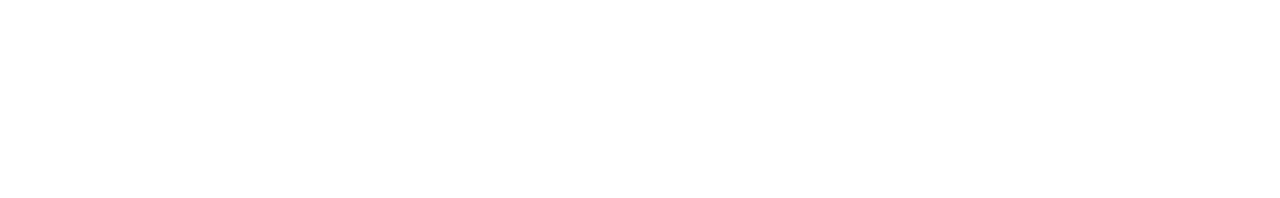
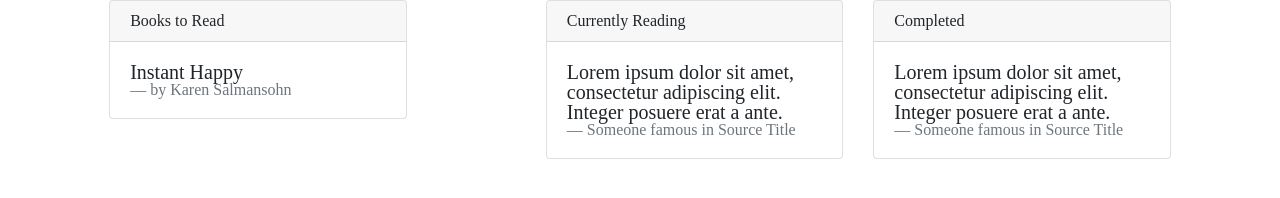
Before and after one commit to eanunez25/library, a plain HTML site: page index.html in a window 1280 px wide. Drawn offline with nearby package versions, Linux system fonts and the light colour scheme.

Commit message:
started on website layout

```diff
--- a/index.html
+++ b/index.html
@@ -11,6 +11,51 @@
 
 <body>
 
+  <div class="row">
+    <div class="col col-md-3 offset-md-1">
+      <div class="card">
+        <div class="card-header">
+          <h1>Books to Read</h1>
+        </div>
+        <div class="card-body">
+          <blockquote class="blockquote mb-0">
+            <p>Instant Happy</p>
+            <footer class="blockquote-footer">by Karen Salmansohn</footer>
+          </blockquote>
+        </div>
+      </div>
+    </div>
+
+    <div class="col col-md-3 offset-md-1">
+        <div class="card">
+            <div class="card-header">
+              <h1>Currently Reading</h1>
+            </div>
+            <div class="card-body">
+              <blockquote class="blockquote mb-0">
+                <p>Lorem ipsum dolor sit amet, consectetur adipiscing elit. Integer posuere erat a ante.</p>
+                <footer class="blockquote-footer">Someone famous in <cite title="Source Title">Source Title</cite></footer>
+              </blockquote>
+            </div>
+          </div>
+    </div>
+
+    <div class="col col-md-3">
+        <div class="card">
+            <div class="card-header">
+              <h1>Completed</h1>
+            </div>
+            <div class="card-body">
+              <blockquote class="blockquote mb-0">
+                <p>Lorem ipsum dolor sit amet, consectetur adipiscing elit. Integer posuere erat a ante.</p>
+                <footer class="blockquote-footer">Someone famous in <cite title="Source Title">Source Title</cite></footer>
+              </blockquote>
+            </div>
+          </div>
+    </div>
+  </div>
+
+
   <script src="script.js"></script>
   <script src="https://code.jquery.com/jquery-3.3.1.slim.min.js" integrity="sha384-q8i/X+965DzO0rT7abK41JStQIAqVgRVzpbzo5smXKp4YfRvH+8abtTE1Pi6jizo" crossorigin="anonymous"></script>
   <script src="https://cdnjs.cloudflare.com/ajax/libs/popper.js/1.14.7/umd/popper.min.js" integrity="sha384-UO2eT0CpHqdSJQ6hJty5KVphtPhzWj9WO1clHTMGa3JDZwrnQq4sF86dIHNDz0W1" crossorigin="anonymous"></script>
--- a/script.js
+++ b/script.js
@@ -0,0 +1,11 @@
+let myLibrary = [];
+
+function Book(title, author, pages, genre, read) {
+  this.title = title;
+  this.author = author;
+  this.pages = pages;
+  this.genre = genre;
+  this.read = read;
+}
+
+function addBookToLibrary
--- a/style.css
+++ b/style.css
@@ -48,3 +48,11 @@ table {
 	border-collapse: collapse;
 	border-spacing: 0;
 }
+
+
+/* ============================== cards ============================== */
+
+div {
+  box-sizing: border-box;
+  /* border: 1px red solid; */
+}
```
